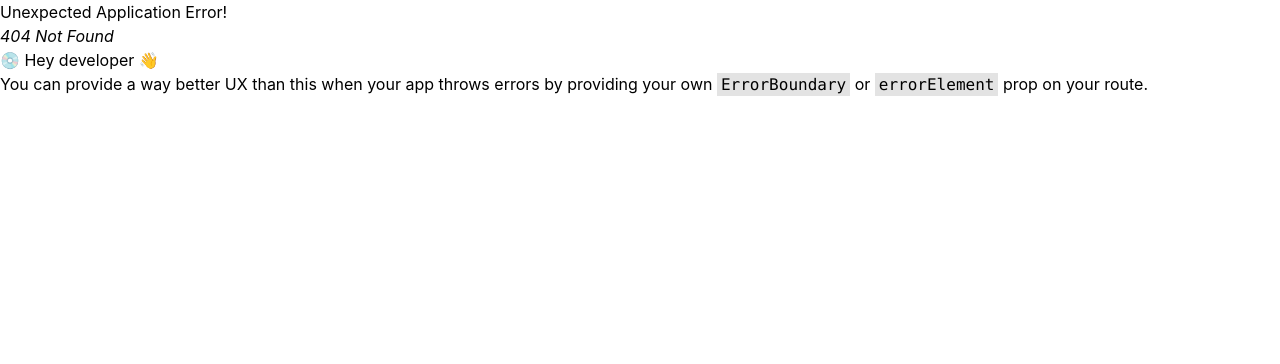
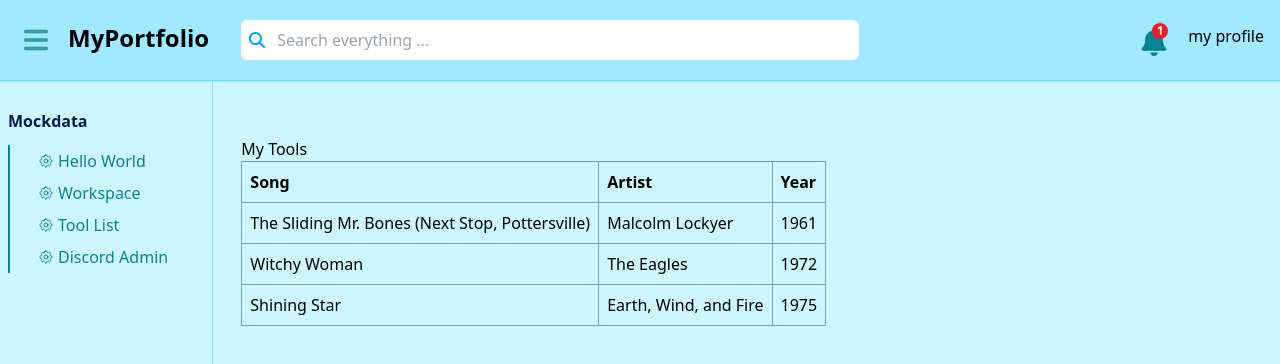
Before and after one commit to kd230997/my-toolset, a React (Create React App) app in the folder client-toolset/: page /home/tool-list in a window 1280 px wide. Before the commit this address had no page. Shown: the top 364 px of the page. Built offline with nearby package versions, Linux system fonts and the light colour scheme.

Commit message:
Add default routes and define routes

```diff
--- a/client-toolset/src/common-component/TopBar/TopBar.tsx
+++ b/client-toolset/src/common-component/TopBar/TopBar.tsx
@@ -15,7 +15,7 @@ const TopBar = ({ className }: any) => {
         <Bars className="cursor-pointer w-8 h-8 px-1 fill-primary-text-lighter" />
         <p className="font-bold subpixel-antialiased text-2xl/7">MyPortfolio</p>
       </div>
-      <div className="basis-6/12 pl-3 mt-2">
+      <div className="basis-6/12 pl-3 mt-1">
         <Input
           value={searchValue}
           onChange={handleSearchChange}
@@ -26,11 +26,12 @@ const TopBar = ({ className }: any) => {
         />
       </div>
       <div className="basis-4/12 flex justify-end py-2 gap-5 px-4">
-        <div>
-          <Bell className="w-8 h-8 fill-primary-text-light" />
+        <div className="cursor-pointer relative mt-1">
+          <p className="absolute top-[-5px] right-0 text-xs w-4 h-4 p text-center rounded-full bg-primary-red text-primary-content font-bold">1</p>
+          <Bell className=" w-7 h-7 fill-primary-text-light" />
         </div>
         <div>
-          <p className="font-medium subpixel-antialiased text-lgsm/7">
+          <p className="cursor-pointer font-medium subpixel-antialiased text-base">
             my profile
           </p>
         </div>
--- a/client-toolset/src/routes/Routes.tsx
+++ b/client-toolset/src/routes/Routes.tsx
@@ -1,12 +1,19 @@
-import { RouteObject } from "react-router-dom";
+import { Navigate, RouteObject } from "react-router-dom";
 import ROUTES_URL from "../configs/routeConfigs";
 import { Home, ToolList } from "../screen";
 
 const listRoutes: Array<RouteObject> = [
+  { path: "*", element: <Navigate to="home" replace={true} /> },
   {
-    path: "/",
+    path: "home",
     element: <Home />,
     children: [
+      {
+        index: true,
+        element: (
+          <Navigate to={`${ROUTES_URL.TOOL_LIST}`} replace={true} />
+        ),
+      },
       {
         path: ROUTES_URL.HELLO_WORLD,
         element: <p>Hello World!</p>,
@@ -17,7 +24,7 @@ const listRoutes: Array<RouteObject> = [
       },
       {
         path: ROUTES_URL.TOOL_LIST,
-        element: <ToolList />,
+        Component: ToolList,
       },
       {
         path: ROUTES_URL.DISCORD_ADMIN,
--- a/client-toolset/tailwind.config.js
+++ b/client-toolset/tailwind.config.js
@@ -6,6 +6,7 @@ module.exports = {
   theme: {
     extend: {},
     colors: {
+      "primary-red": "#F11B25",
       "primary-dark": "#4682A9",
       "primary-light": "#749BC2",
       "primary-lighter": "#91C8E4",
```
